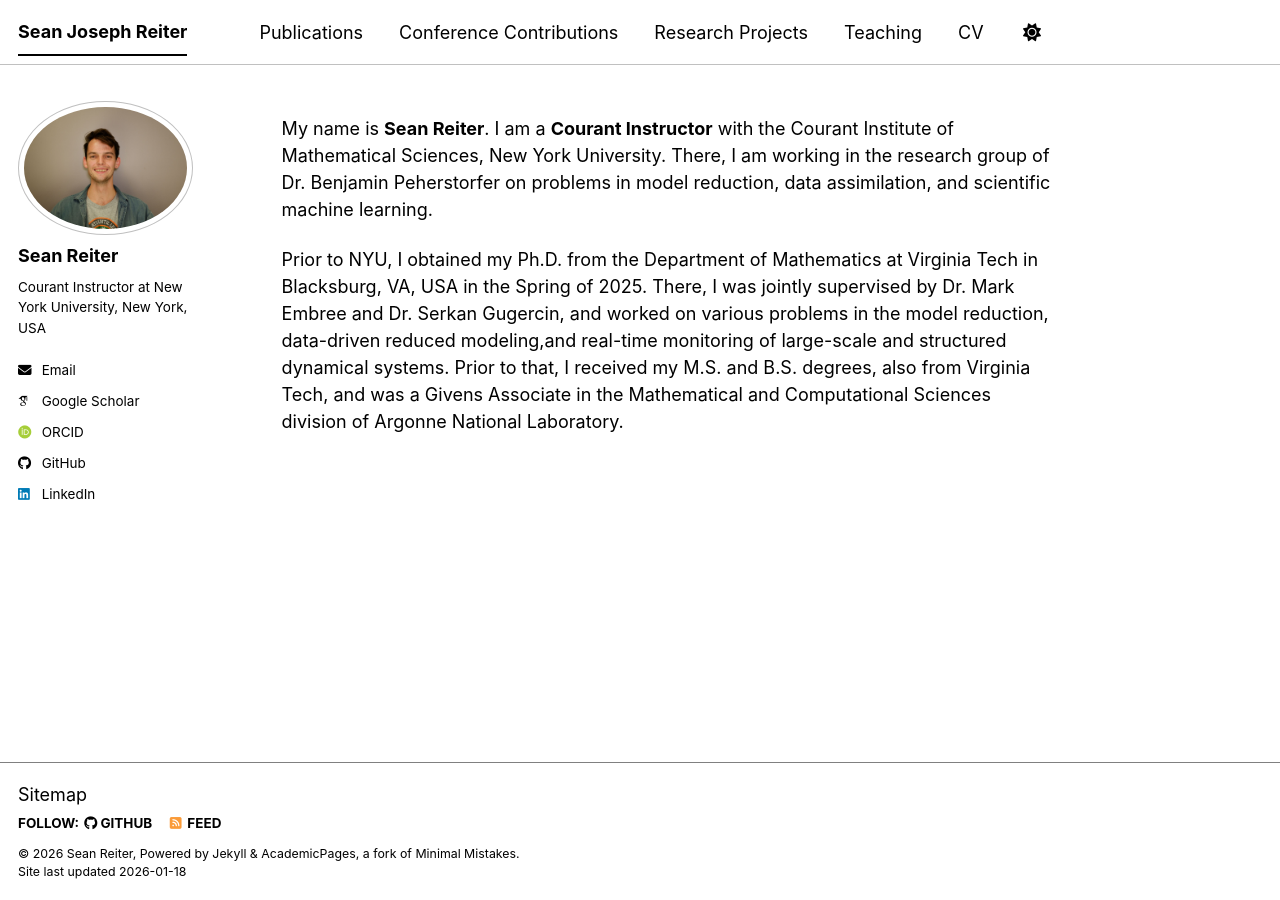
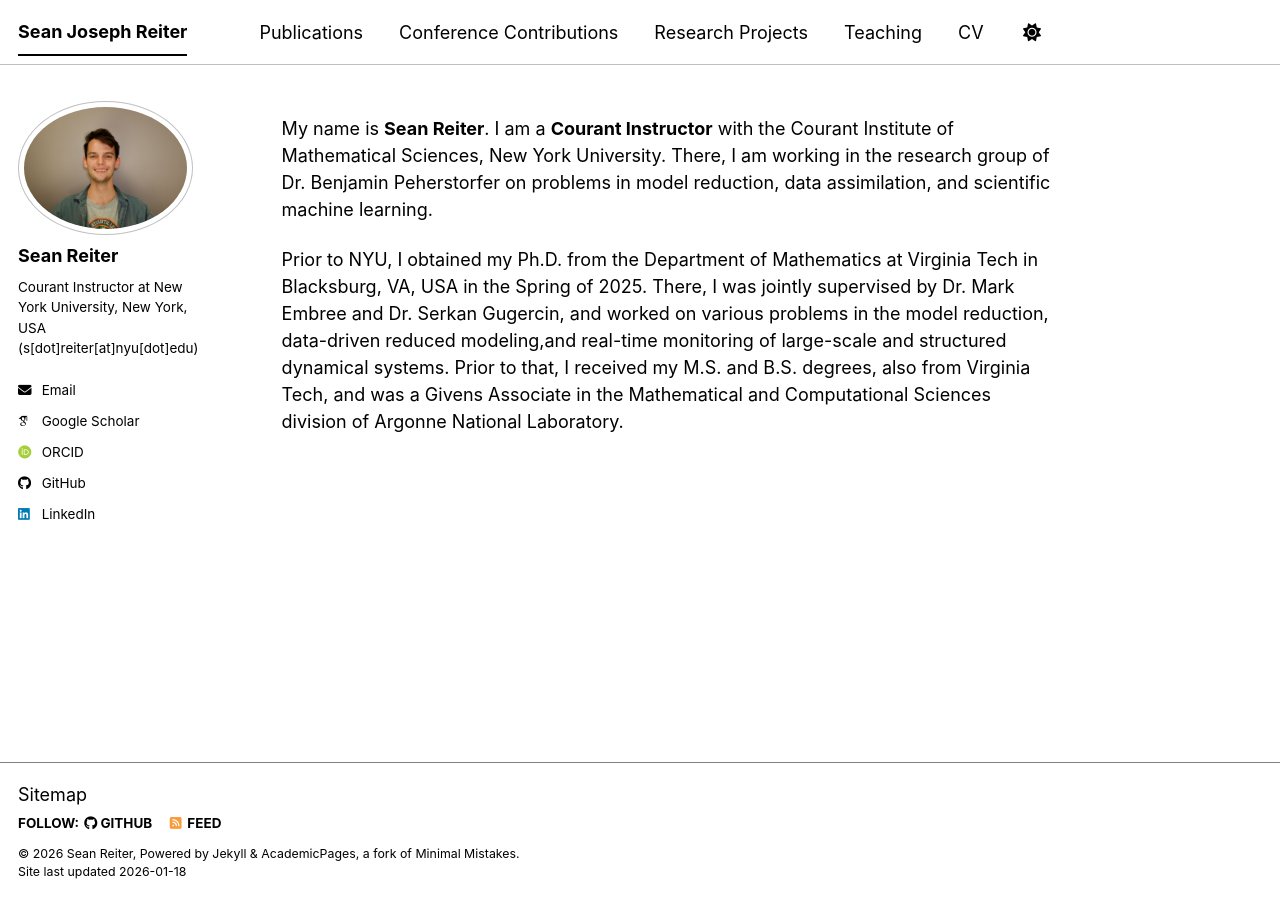
Before and after one commit to seanr7/seanr7.github.io, a Jekyll site: the page built from _pages/about.md, in a window 1280 px wide. Built offline with Jekyll 4.4.1, drawn with Linux system fonts in a browser that asks for light colours; some web fonts are replaced; a script bundle is joined from its source files by our own code; library files that are not in the unit come from our copies.

Commit message:
Update _config.yml

```diff
--- a/_config.yml
+++ b/_config.yml
@@ -25,7 +25,7 @@ repository               : "seanr7/seanr7.github.io"
 author:
   name             : "Sean Reiter"
   avatar           : "HEADSHOT_RS.jpg"
-  bio              : "Courant Instructor at New York University, New York, USA"
+  bio              : "Courant Instructor at New York University, New York, USA (s[dot]reiter[at]nyu[dot]edu)"
   location_str     : "251 Warren Weaver Hall"
   location_plc     : "New York, NY, 10012"
   location_ctr     : "USA"
```
